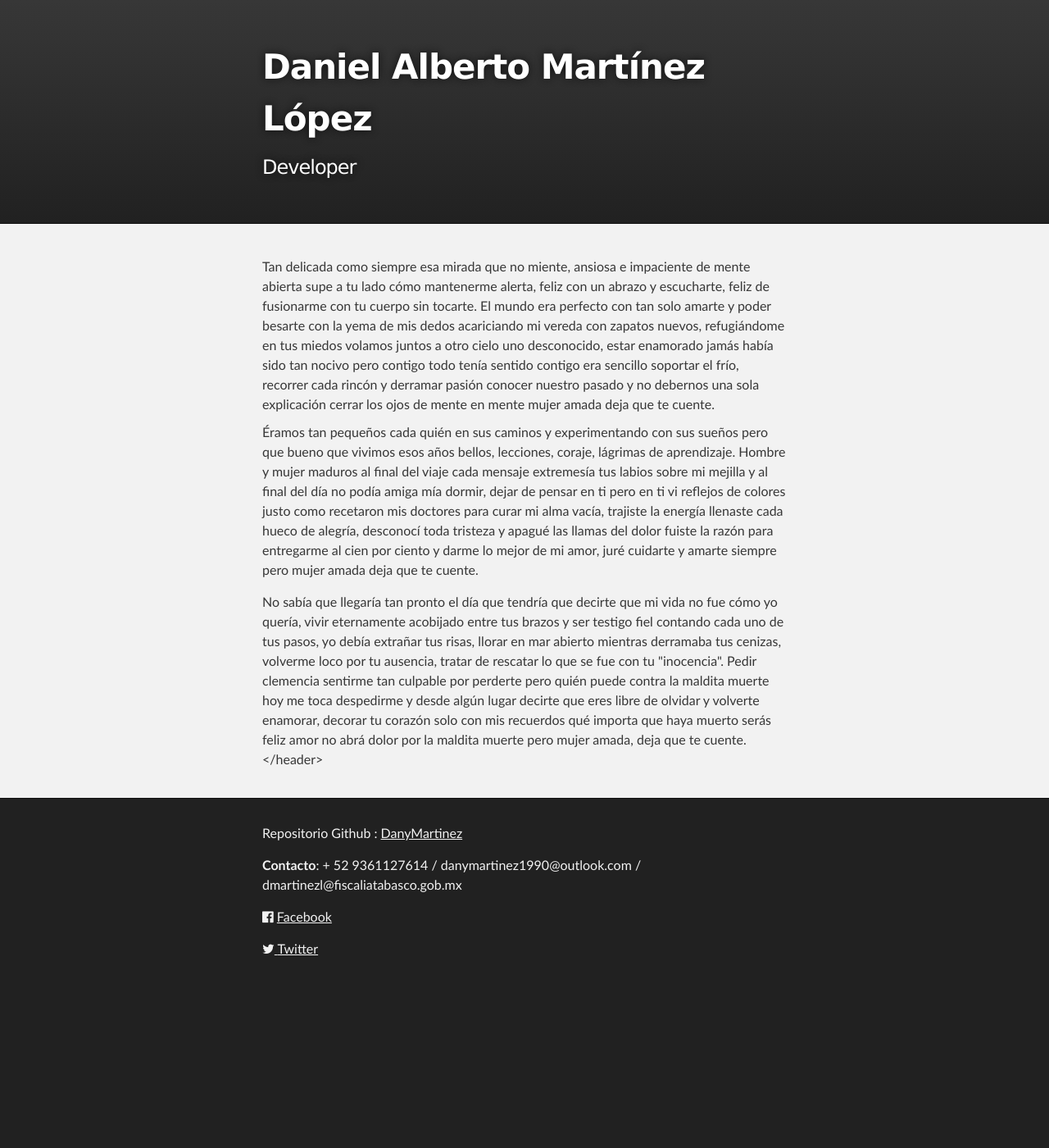
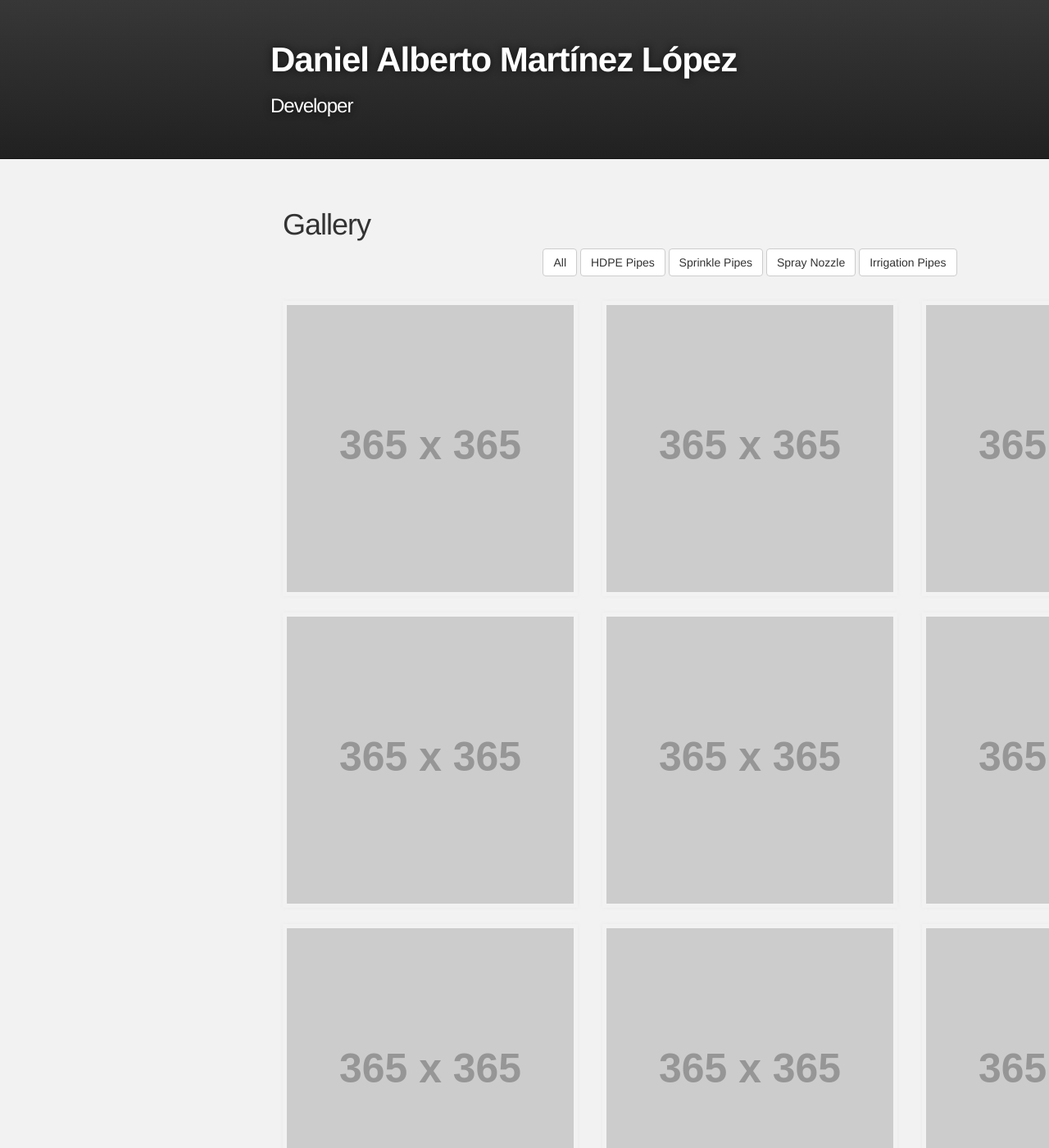
Before and after one commit to DanyMartinez/index, a Jekyll site: the page built from index.md, in a window 1280 px wide and 1400 px high. Shown: the whole window at 82% size. Built offline with Jekyll 4.4.1, drawn with Linux system fonts in a browser that asks for light colours; nearby versions of some CDN libraries; our own code applies the rules of GitHub Pages for plain Markdown files.

Commit message:
INDEX
SE agrega galería de imágenes.

```diff
--- a/index.md
+++ b/index.md
@@ -1,10 +1,72 @@
-<div class="container">
-  <header>
-	  Tan delicada como siempre esa mirada que no miente, ansiosa e impaciente de mente abierta supe a tu lado cómo mantenerme alerta, feliz con un abrazo y escucharte, feliz de fusionarme con tu cuerpo sin tocarte. El mundo era perfecto con tan solo amarte y poder besarte con la yema de mis dedos acariciando mi vereda con zapatos nuevos, refugiándome en tus miedos volamos juntos a otro cielo uno desconocido, estar enamorado jamás había sido tan nocivo pero contigo todo tenía sentido contigo era sencillo soportar el frío, recorrer cada rincón y derramar pasión conocer nuestro pasado y no debernos una sola explicación cerrar los ojos de mente en mente mujer amada deja que te cuente.
-	  <p>
-Éramos tan pequeños cada quién en sus caminos y experimentando con sus sueños pero que bueno que vivimos esos años bellos, lecciones, coraje, lágrimas de aprendizaje. Hombre y mujer maduros al final del viaje cada mensaje extremesía tus labios sobre mi mejilla y al final del día no podía amiga mía dormir, dejar de pensar en ti pero en ti vi reflejos de colores justo como recetaron mis doctores para curar mi alma vacía, trajiste la energía llenaste cada hueco de alegría, desconocí toda tristeza y apagué las llamas del dolor fuiste la razón para entregarme al cien por ciento y darme lo mejor de mi amor, juré cuidarte y amarte siempre pero mujer amada deja que te cuente.
-	  <p>
-No sabía que llegaría tan pronto el día que tendría que decirte que mi vida no fue cómo yo quería, vivir eternamente acobijado entre tus brazos y ser testigo fiel contando cada uno de tus pasos, yo debía extrañar tus risas, llorar en mar abierto mientras derramaba tus cenizas, volverme loco por tu ausencia, tratar de rescatar lo que se fue con tu "inocencia". Pedir clemencia sentirme tan culpable por perderte pero quién puede contra la maldita muerte hoy me toca despedirme y desde algún lugar decirte que eres libre de olvidar y volverte enamorar, decorar tu corazón solo con mis recuerdos qué importa que haya muerto serás feliz amor no abrá dolor por la maldita muerte pero mujer amada, deja que te cuente.
+<link href="//maxcdn.bootstrapcdn.com/bootstrap/3.3.0/css/bootstrap.min.css" rel="stylesheet" id="bootstrap-css">
+<script src="//maxcdn.bootstrapcdn.com/bootstrap/3.3.0/js/bootstrap.min.js"></script>
+<script src="//code.jquery.com/jquery-1.11.1.min.js"></script>
+<!------ Include the above in your HEAD tag ---------->
 
- </header>
- <div>
+ <div class="container">
+        <div class="row">
+        <div class="gallery col-lg-12 col-md-12 col-sm-12 col-xs-12">
+            <h1 class="gallery-title">Gallery</h1>
+        </div>
+
+        <div align="center">
+            <button class="btn btn-default filter-button" data-filter="all">All</button>
+            <button class="btn btn-default filter-button" data-filter="hdpe">HDPE Pipes</button>
+            <button class="btn btn-default filter-button" data-filter="sprinkle">Sprinkle Pipes</button>
+            <button class="btn btn-default filter-button" data-filter="spray">Spray Nozzle</button>
+            <button class="btn btn-default filter-button" data-filter="irrigation">Irrigation Pipes</button>
+        </div>
+        <br/>
+
+
+
+            <div class="gallery_product col-lg-4 col-md-4 col-sm-4 col-xs-6 filter hdpe">
+                <img src="http://fakeimg.pl/365x365/" class="img-responsive">
+            </div>
+
+            <div class="gallery_product col-lg-4 col-md-4 col-sm-4 col-xs-6 filter sprinkle">
+                <img src="http://fakeimg.pl/365x365/" class="img-responsive">
+            </div>
+
+            <div class="gallery_product col-lg-4 col-md-4 col-sm-4 col-xs-6 filter hdpe">
+                <img src="http://fakeimg.pl/365x365/" class="img-responsive">
+            </div>
+
+            <div class="gallery_product col-lg-4 col-md-4 col-sm-4 col-xs-6 filter irrigation">
+                <img src="http://fakeimg.pl/365x365/" class="img-responsive">
+            </div>
+
+            <div class="gallery_product col-lg-4 col-md-4 col-sm-4 col-xs-6 filter spray">
+                <img src="http://fakeimg.pl/365x365/" class="img-responsive">
+            </div>
+
+            <div class="gallery_product col-lg-4 col-md-4 col-sm-4 col-xs-6 filter irrigation">
+                <img src="http://fakeimg.pl/365x365/" class="img-responsive">
+            </div>
+
+            <div class="gallery_product col-lg-4 col-md-4 col-sm-4 col-xs-6 filter spray">
+                <img src="http://fakeimg.pl/365x365/" class="img-responsive">
+            </div>
+
+            <div class="gallery_product col-lg-4 col-md-4 col-sm-4 col-xs-6 filter irrigation">
+                <img src="http://fakeimg.pl/365x365/" class="img-responsive">
+            </div>
+
+            <div class="gallery_product col-lg-4 col-md-4 col-sm-4 col-xs-6 filter irrigation">
+                <img src="http://fakeimg.pl/365x365/" class="img-responsive">
+            </div>
+
+            <div class="gallery_product col-lg-4 col-md-4 col-sm-4 col-xs-6 filter hdpe">
+                <img src="http://fakeimg.pl/365x365/" class="img-responsive">
+            </div>
+
+            <div class="gallery_product col-lg-4 col-md-4 col-sm-4 col-xs-6 filter spray">
+                <img src="http://fakeimg.pl/365x365/" class="img-responsive">
+            </div>
+
+            <div class="gallery_product col-lg-4 col-md-4 col-sm-4 col-xs-6 filter sprinkle">
+                <img src="http://fakeimg.pl/365x365/" class="img-responsive">
+            </div>
+        </div>
+    </div>
+</section>
```
